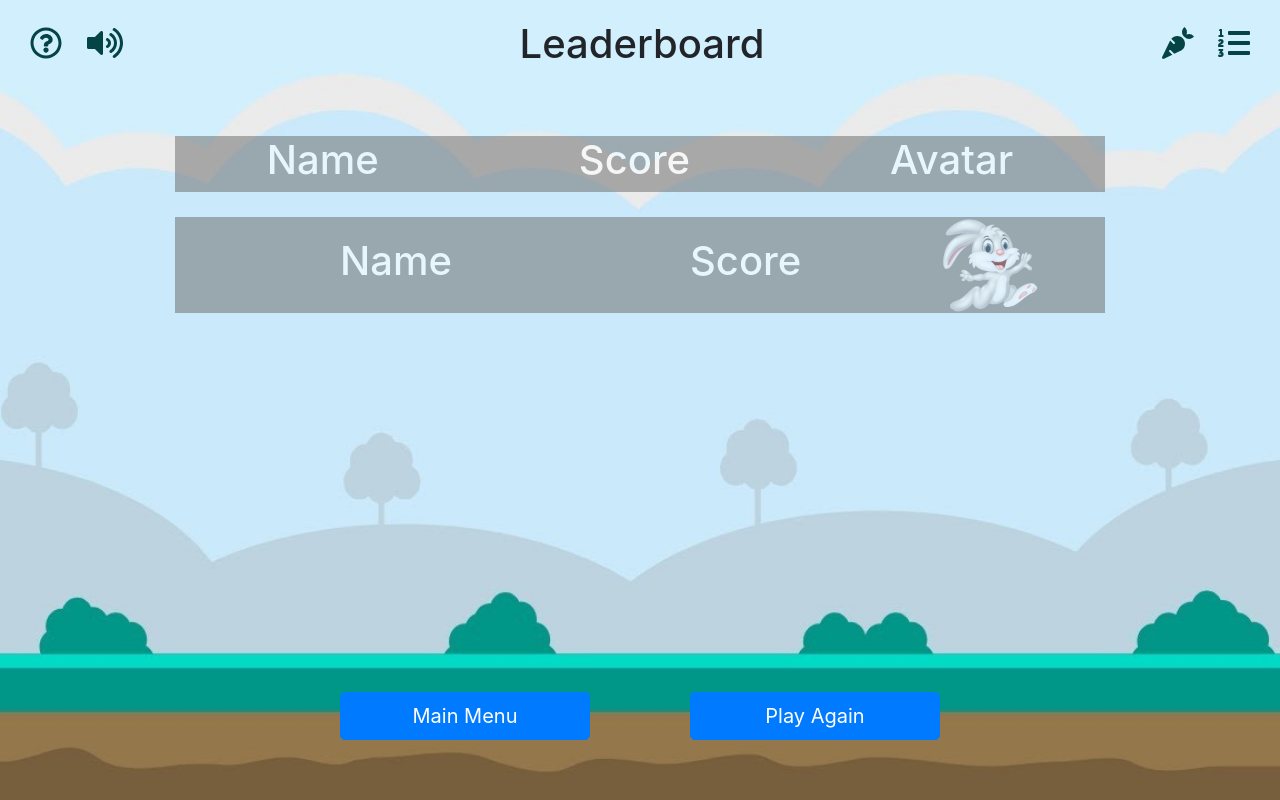
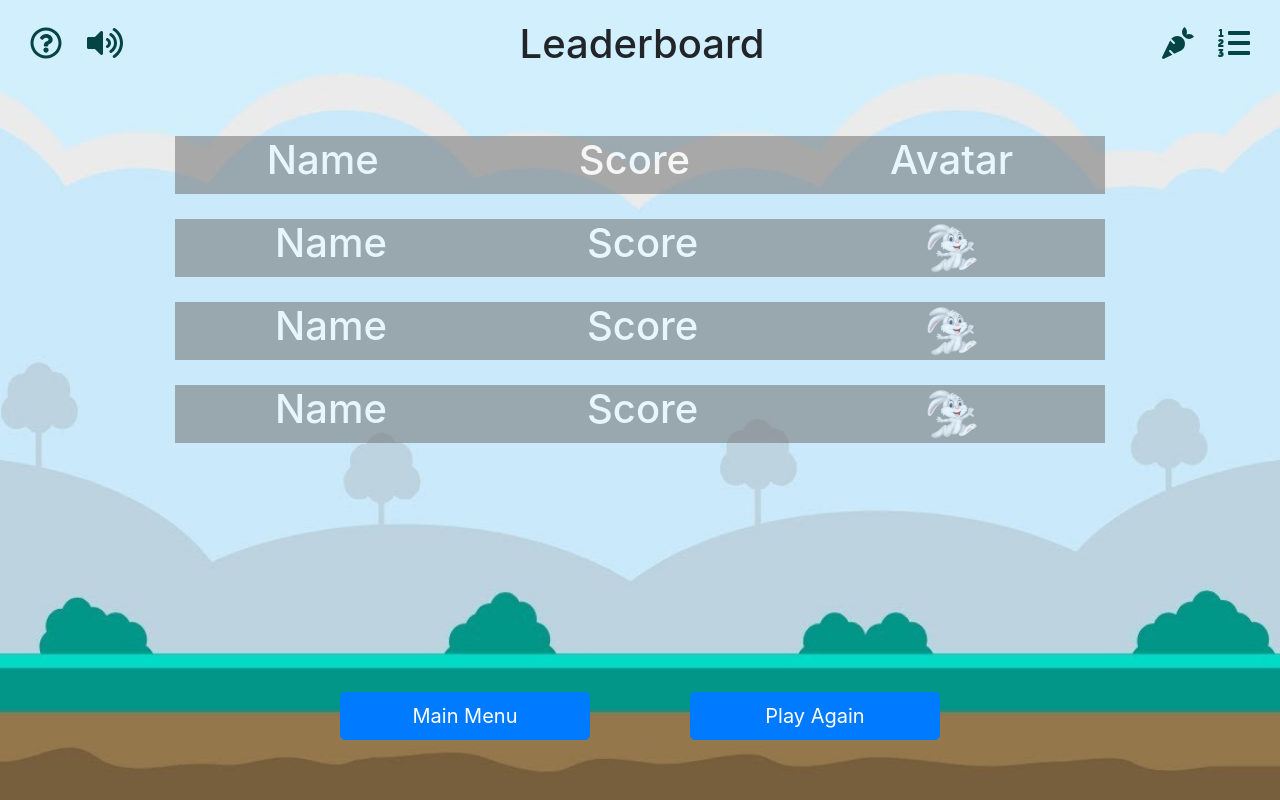
Before and after one commit to marilynmao/CarrotCatcher, a plain HTML site: page Leaderboard.html in a window 1280 px wide. Drawn offline with nearby package versions, Linux system fonts and the light colour scheme.

Commit message:
LdrBrd Improvements

```diff
--- a/Leaderboard.html
+++ b/Leaderboard.html
@@ -25,6 +25,7 @@
       <h1 align="center"> Leaderboard </h1>
     </div>
 
+    <!-- Header -->
     <div class="leaderboard-box">
       <div class="flex-container-row">
         <h1 class = "leaderboard-attr" style="color:#ffffff"> Name </h1>
@@ -33,11 +34,30 @@
       </div>
     </div>
 
+    <!-- High Score 1 -->
     <div class="leaderboard-box">
       <div class="flex-container-row">
         <h1 class = "leaderboard-attr" style="color:#ffffff"> Name </h1>
         <h1 class = "leaderboard-attr" style="color:#ffffff"> Score </h1>
-        <img src="/Resources/bunny.png" class="bunny"/>
+        <img src="Resources/bunny.png" class="leaderboard-attr" style="object-fit: contain"</img>
+      </div>
+    </div>
+
+    <!-- High Score 2 -->
+    <div class="leaderboard-box">
+      <div class="flex-container-row">
+        <h1 class = "leaderboard-attr" style="color:#ffffff"> Name </h1>
+        <h1 class = "leaderboard-attr" style="color:#ffffff"> Score </h1>
+        <img src="Resources/bunny.png" class="leaderboard-attr" style="object-fit: contain"</img>
+      </div>
+    </div>
+
+  <!-- High Score 3 -->
+    <div class="leaderboard-box">
+      <div class="flex-container-row">
+        <h1 class = "leaderboard-attr" style="color:#ffffff"> Name </h1>
+        <h1 class = "leaderboard-attr" style="color:#ffffff"> Score </h1>
+        <img src="Resources/bunny.png" class="leaderboard-attr" style="object-fit: contain"</img>
       </div>
     </div>
 
--- a/style2.css
+++ b/style2.css
@@ -67,6 +67,9 @@ body {
 
 .leaderboard-attr {
   width: 150px;
+  height: 50px;
+  /*max-width: 100%;
+  max-height: 100%;*/
   margin-left: 100px;
   margin-right: 100px;
 }
@@ -79,6 +82,8 @@ body {
   opacity: 0.55;
   filter: alpha(opacity=55);
 }
+
+
 /** */
 
 .icon {
```
Also changed, not shown: LandingPage2.html (+1 -1 lines), LevelSelect.html (+1 -1 lines).
